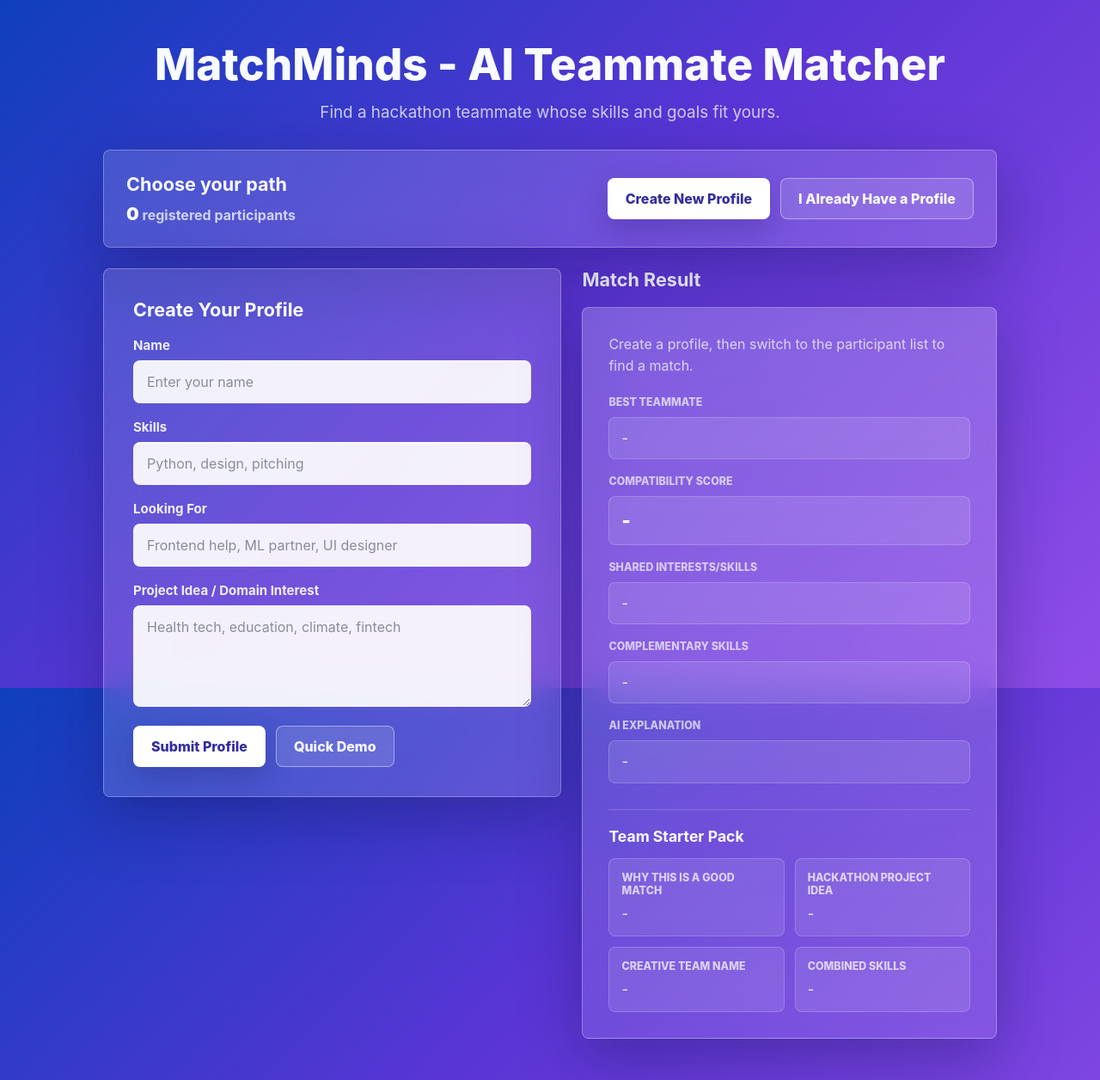
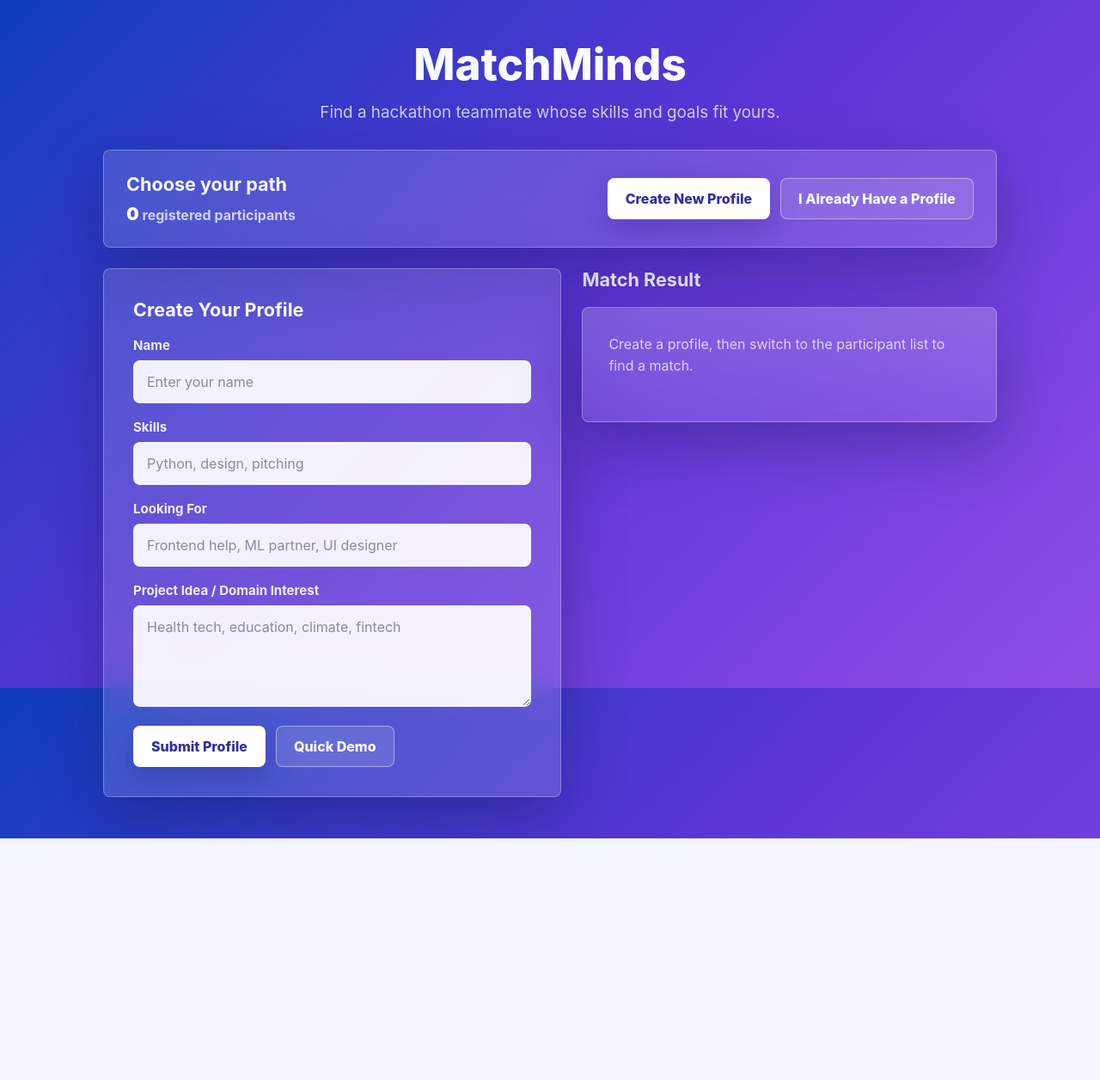
Before and after one commit to riyantium/MatchMinds, a Flask app: page / in a window 1280 px wide. Shown: the whole page at 86% size. After the commit the page ends 975 px from the top, so only its background shows below. Run offline with Flask 3, Linux system fonts and the light colour scheme; data that the repository does not hold is empty.

Commit message:
added dataset and improved the ui

```diff
--- a/app.py
+++ b/app.py
@@ -13,86 +13,26 @@ app = Flask(__name__)
 app.config["SECRET_KEY"] = os.getenv("SECRET_KEY", "matchminds-dev-secret")
 
 DEMO_PROFILES = [
-    {
-        "name": "Aman",
-        "skills": "React, JavaScript, Firebase",
-        "looking_for": "AI Engineer",
-        "project_interest": "EdTech",
-        "project_idea": "EdTech",
-        "is_demo": True,
-    },
-    {
-        "name": "Priya",
-        "skills": "UI/UX, Figma, HTML, CSS",
-        "looking_for": "Backend Developer",
-        "project_interest": "Healthcare",
-        "project_idea": "Healthcare",
-        "is_demo": True,
-    },
-    {
-        "name": "Arjun",
-        "skills": "Python, Machine Learning, Data Science",
-        "looking_for": "Frontend Developer",
-        "project_interest": "AI Healthcare",
-        "project_idea": "AI Healthcare",
-        "is_demo": True,
-    },
-    {
-        "name": "Sneha",
-        "skills": "FastAPI, Python, SQL",
-        "looking_for": "UI/UX Designer",
-        "project_interest": "FinTech",
-        "project_idea": "FinTech",
-        "is_demo": True,
-    },
-    {
-        "name": "Rahul",
-        "skills": "Flutter, Dart, Firebase",
-        "looking_for": "AI Developer",
-        "project_interest": "Agriculture",
-        "project_idea": "Agriculture",
-        "is_demo": True,
-    },
-    {
-        "name": "Neha",
-        "skills": "Node.js, Express, MongoDB",
-        "looking_for": "React Developer",
-        "project_interest": "Sustainability",
-        "project_idea": "Sustainability",
-        "is_demo": True,
-    },
-    {
-        "name": "Kabir",
-        "skills": "Docker, Kubernetes, AWS, CI/CD",
-        "looking_for": "Backend Developer",
-        "project_interest": "Cloud Automation",
-        "project_idea": "Cloud Automation",
-        "is_demo": True,
-    },
-    {
-        "name": "Zoya",
-        "skills": "Cybersecurity, Linux, OWASP, Network Security",
-        "looking_for": "Full Stack Developer",
-        "project_interest": "Digital Safety",
-        "project_idea": "Digital Safety",
-        "is_demo": True,
-    },
-    {
-        "name": "Ishaan",
-        "skills": "Solidity, Ethereum, Smart Contracts, Blockchain",
-        "looking_for": "UI/UX Designer",
-        "project_interest": "Web3 Social Impact",
-        "project_idea": "Web3 Social Impact",
-        "is_demo": True,
-    },
-    {
-        "name": "Meera",
-        "skills": "Cloud, Azure, Serverless, Terraform",
-        "looking_for": "Data Scientist",
-        "project_interest": "Climate Tech",
-        "project_idea": "Climate Tech",
-        "is_demo": True,
-    },
+    {"name": "Aryan Mehta", "skills": "Python, Machine Learning, TensorFlow", "looking_for": "Frontend developer or UI/UX designer", "project_interest": "AI-powered healthcare diagnostics"},
+    {"name": "Priya Nair", "skills": "React, Figma, UI/UX Design", "looking_for": "Backend developer with ML experience", "project_interest": "Mental health support app"},
+    {"name": "Rohan Desai", "skills": "Node.js, Express, MongoDB", "looking_for": "ML engineer or data scientist", "project_interest": "Fintech and personal finance automation"},
+    {"name": "Sneha Kulkarni", "skills": "Data Science, Pandas, Power BI", "looking_for": "Full stack developer", "project_interest": "Climate change data visualization"},
+    {"name": "Karan Singh", "skills": "Flutter, Dart, Firebase", "looking_for": "AI/ML developer", "project_interest": "EdTech mobile app for rural students"},
+    {"name": "Ananya Sharma", "skills": "NLP, Python, HuggingFace", "looking_for": "Frontend developer and product thinker", "project_interest": "AI writing assistant for students"},
+    {"name": "Dev Patel", "skills": "React, TypeScript, Tailwind CSS", "looking_for": "Backend or AI developer", "project_interest": "Developer productivity tools"},
+    {"name": "Meera Iyer", "skills": "Cybersecurity, Ethical Hacking, Linux", "looking_for": "Full stack developer", "project_interest": "Privacy-first tools and secure communication"},
+    {"name": "Aditya Joshi", "skills": "Django, PostgreSQL, REST APIs", "looking_for": "Frontend developer or ML engineer", "project_interest": "Social impact platform for NGOs"},
+    {"name": "Ritika Verma", "skills": "Figma, Adobe XD, User Research", "looking_for": "Developer to bring designs to life", "project_interest": "Accessibility tools for differently abled users"},
+    {"name": "Sahil Gupta", "skills": "Computer Vision, OpenCV, Python", "looking_for": "Mobile or web developer", "project_interest": "Smart agriculture and crop monitoring"},
+    {"name": "Pooja Reddy", "skills": "Java, Spring Boot, Microservices", "looking_for": "Frontend developer and UI designer", "project_interest": "Healthcare appointment and records management"},
+    {"name": "Nikhil Bansal", "skills": "Blockchain, Solidity, Web3.js", "looking_for": "Frontend developer and product designer", "project_interest": "Decentralized identity and credential verification"},
+    {"name": "Tanvi Chopra", "skills": "Content strategy, pitching, market research", "looking_for": "Technical developer to build the product", "project_interest": "Sustainable fashion and conscious consumerism"},
+    {"name": "Harsh Malhotra", "skills": "AWS, Docker, Kubernetes, DevOps", "looking_for": "Full stack developer with a product idea", "project_interest": "Developer tools and cloud infrastructure"},
+    {"name": "Ishita Roy", "skills": "Data Analysis, SQL, Tableau", "looking_for": "ML engineer or backend developer", "project_interest": "Women safety and smart city solutions"},
+    {"name": "Vikram Nambiar", "skills": "Embedded Systems, Arduino, IoT", "looking_for": "Software developer for companion app", "project_interest": "Smart home and energy efficiency"},
+    {"name": "Lavanya Subramanian", "skills": "Python, Flask, REST APIs", "looking_for": "Frontend developer and UI/UX designer", "project_interest": "Online learning and skill development platform"},
+    {"name": "Arnav Kapoor", "skills": "Game Development, Unity, C#", "looking_for": "AI developer or storyteller", "project_interest": "Gamification for education and mental wellness"},
+    {"name": "Divya Pillai", "skills": "Biotechnology, research writing, data analysis", "looking_for": "ML engineer or web developer", "project_interest": "AI tools for biomedical research and drug discovery"},
 ]
 
 
--- a/static/script.js
+++ b/static/script.js
@@ -284,6 +284,8 @@ document.addEventListener("DOMContentLoaded", () => {
     }
 
     function renderMatch(response) {
+        document.querySelector('.match-details').style.display = 'grid';
+        document.querySelector('.match-enhancements').style.display = 'block';
         const match = response.match || response;
 
         statusElement.textContent =
--- a/static/style.css
+++ b/static/style.css
@@ -309,6 +309,11 @@ select.form-input {
     line-height: 1.45;
 }
 
+.match-details,
+.match-enhancements {
+    display: none;
+}
+
 #compatibility-score {
     color: #ffffff;
     font-size: 1.35rem;
--- a/templates/index.html
+++ b/templates/index.html
@@ -8,7 +8,7 @@
 </head>
 <body>
     <header class="site-header">
-        <h1>MatchMinds - AI Teammate Matcher</h1>
+        <h1>MatchMinds</h1>
         <p class="site-tagline">Find a hackathon teammate whose skills and goals fit yours.</p>
     </header>
 
```
